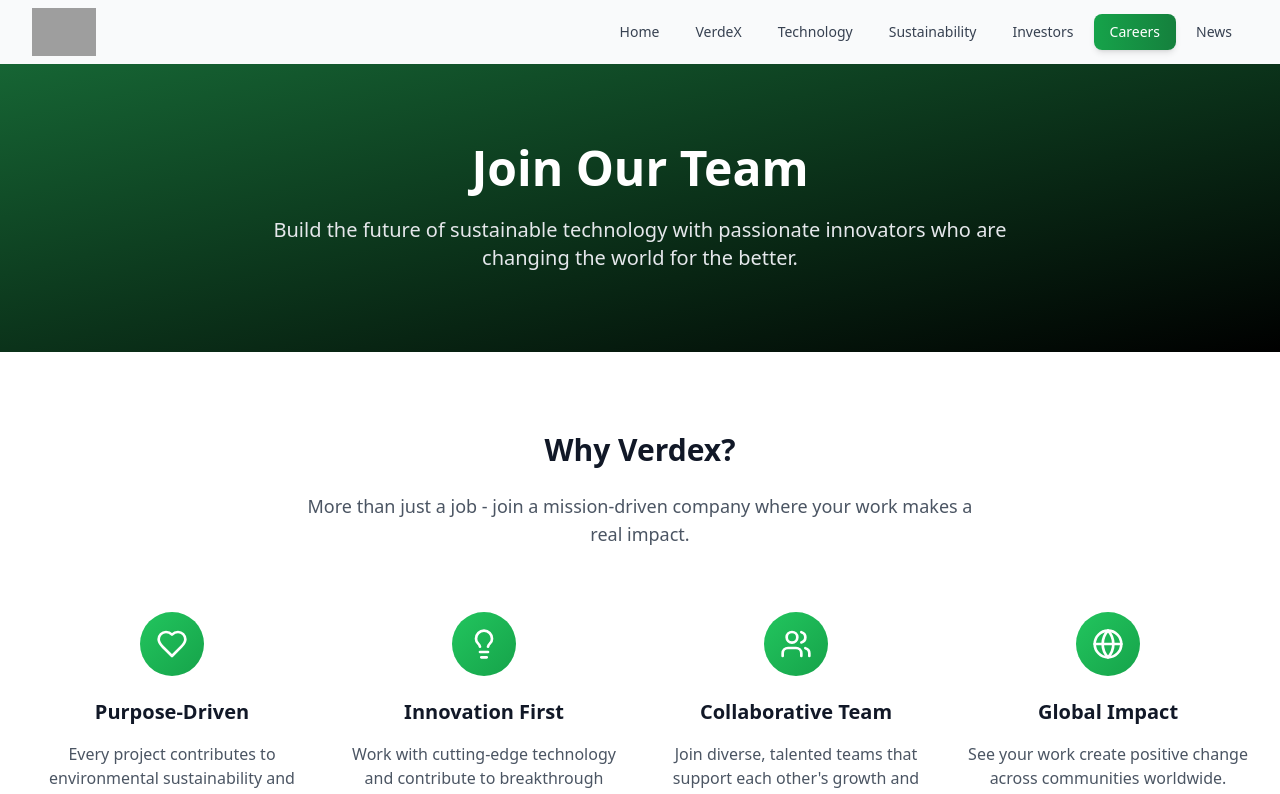
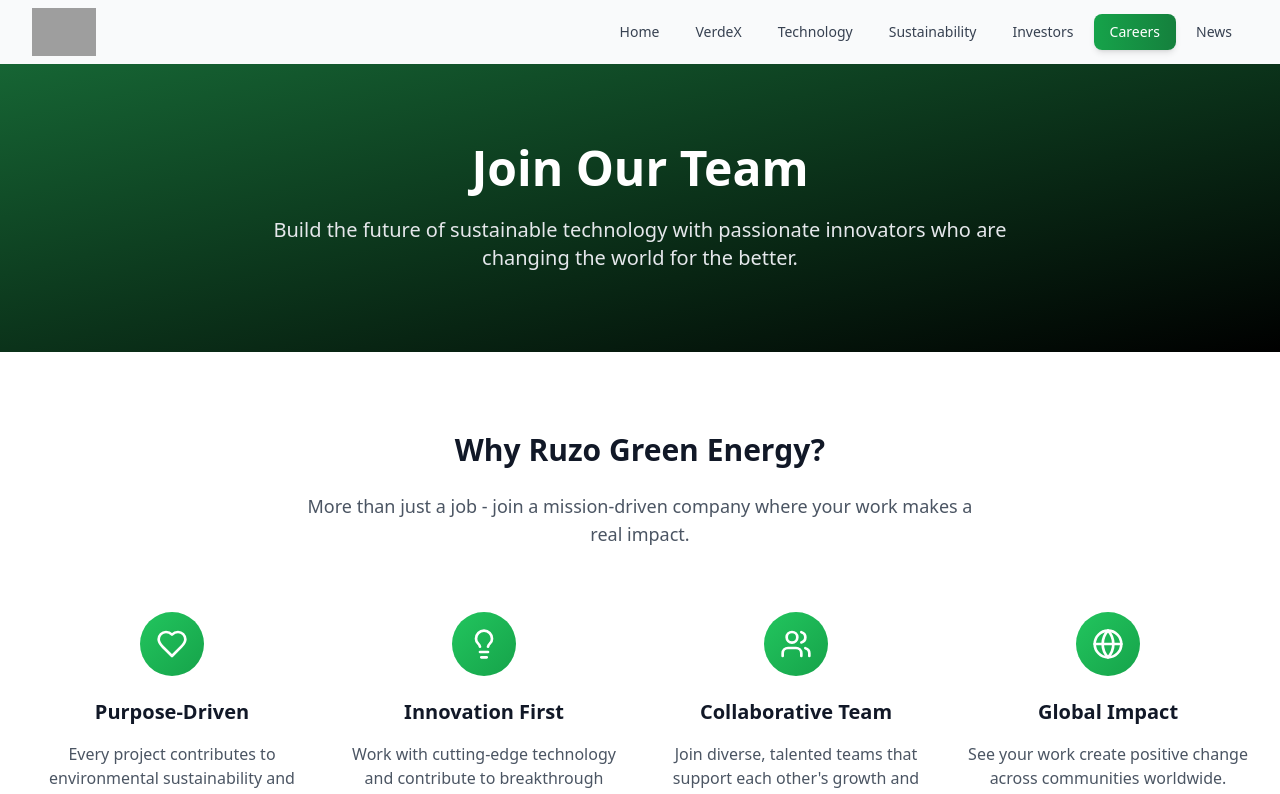
Before and after one commit to moksh1tha/RuzoGreenEnergy, a React (Vite) app: page /careers in a window 1280 px wide. Shown: the top 794 px of the page. Built offline with nearby package versions, Linux system fonts and the light colour scheme; grey boxes are pictures that could not be loaded.

Commit message:
Updated Careers.tsx

```diff
--- a/src/pages/Careers.tsx
+++ b/src/pages/Careers.tsx
@@ -21,7 +21,7 @@ const Careers: React.FC = () => {
       <section className="py-20">
         <div className="max-w-7xl mx-auto px-4 sm:px-6 lg:px-8">
           <div className="text-center space-y-6 mb-16">
-            <h2 className="text-3xl font-bold text-gray-900">Why Verdex?</h2>
+            <h2 className="text-3xl font-bold text-gray-900">Why Ruzo Green Energy?</h2>
             <p className="text-lg text-gray-600 max-w-2xl mx-auto">
               More than just a job - join a mission-driven company where your work makes a real impact.
             </p>
```
